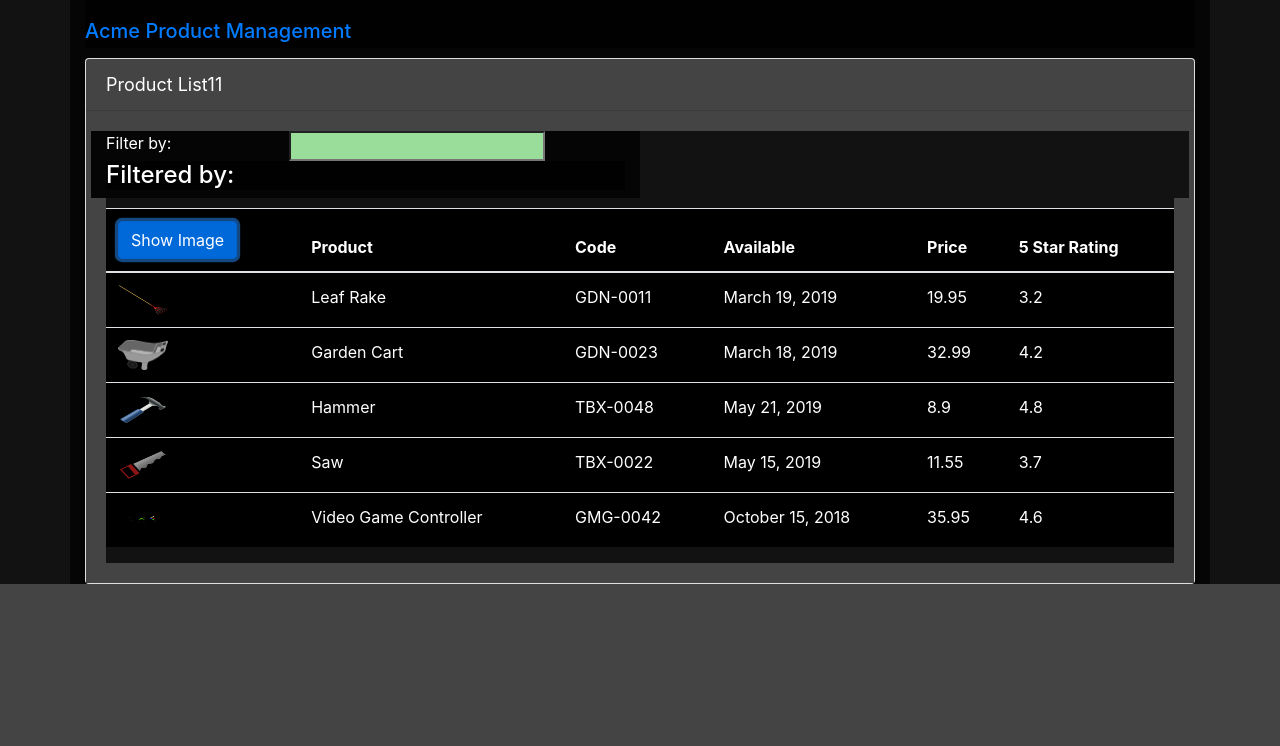
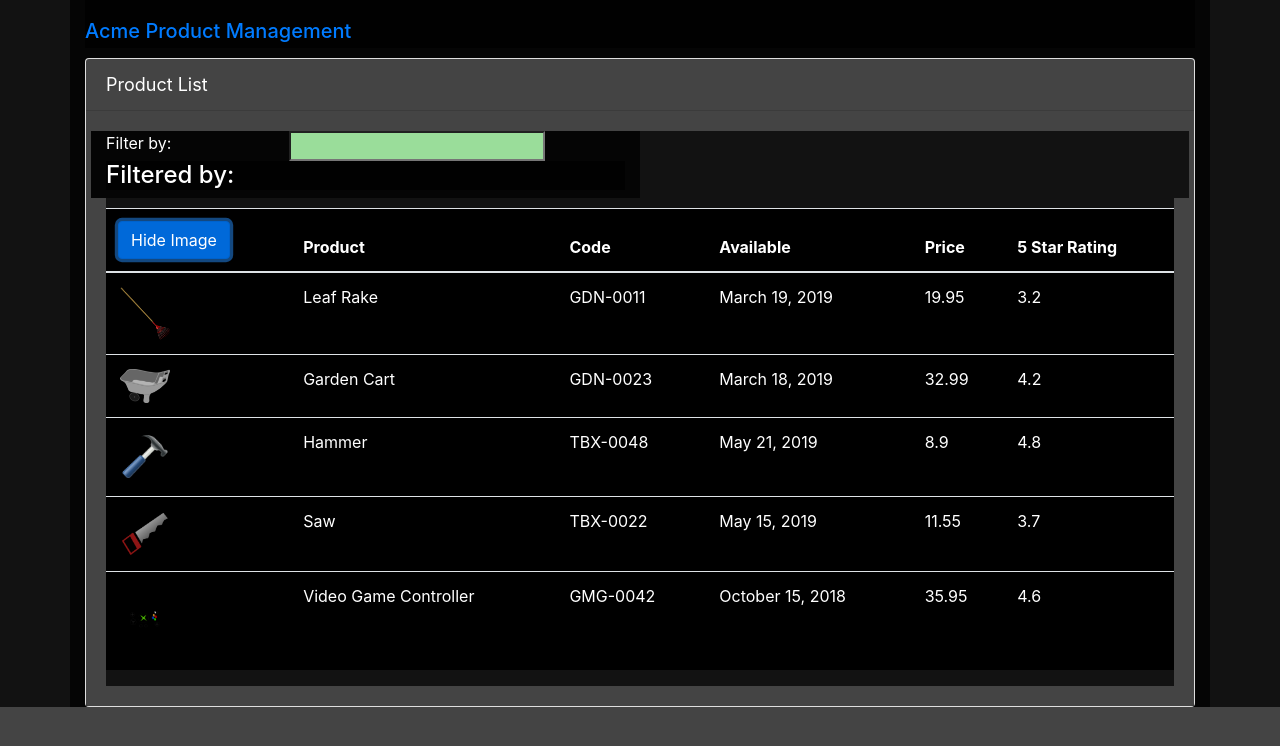
Before and after one commit to bahmani00/angular-amp, an Angular app: page / in a window 1280 px wide. Both pictures are taken after a click on the button "Show Image". Shown: the top 746 px of the page. Built offline with nearby package versions, Linux system fonts and the light colour scheme.

Commit message:
added click event of Show/HideImage

```diff
--- a/src/app/products/product-list.component.html
+++ b/src/app/products/product-list.component.html
@@ -20,8 +20,9 @@
         <thead>
           <tr>
             <th>
-              <button class='btn btn-primary'>
-                Show Image
+              <button class='btn btn-primary'
+                      (click)='toggleImage()'>
+                {{showImage ? 'Hide' : 'Show'}} Image
               </button>
             </th>
             <th>Product</th>
@@ -34,11 +35,11 @@
         <tbody>
           <tr *ngFor='let product of products'>
             <td>
-              <img
+              <img *ngIf='showImage'
                    [src]='product.imageUrl'
                    [title]='product.productName'
-                   width=50px
-                   height=30px>
+                   [style.width.px]='imageWidth'
+                   [style.margin.px]='imageMargin'>
             </td>
             <td>
                 {{ product.productName }}
--- a/src/app/products/product-list.component.ts
+++ b/src/app/products/product-list.component.ts
@@ -5,7 +5,11 @@
   templateUrl: './product-list.component.html'
 })
 export class ProductListComponent {
-  title = 'Product List11';
+  title = 'Product List';
+  imageWidth = 50;
+  imageMargin = 2;
+  showImage: boolean = false;
+
   products: any[] = [
     {
       "productId": 1,
@@ -58,4 +62,8 @@
       "imageUrl": "assets/images/xbox-controller.png"
     }
   ];
+
+  toggleImage(): void {
+    this.showImage = !this.showImage;
+  }
 }
```
